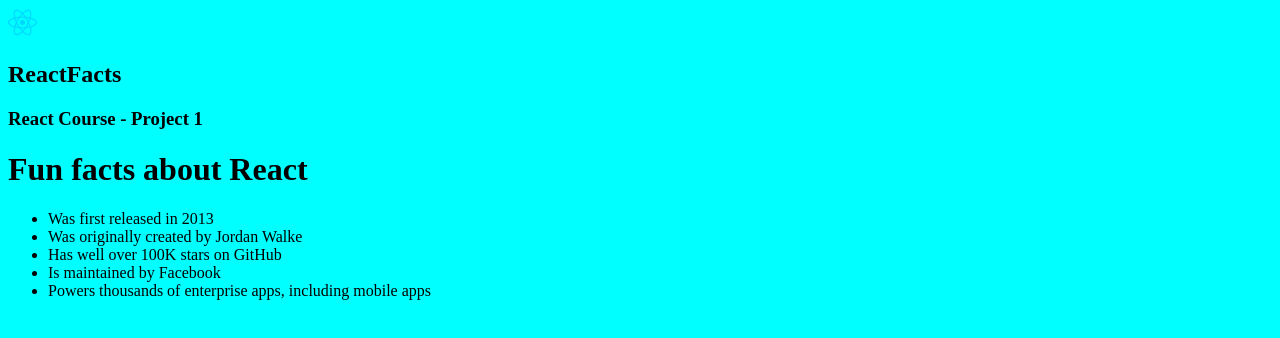
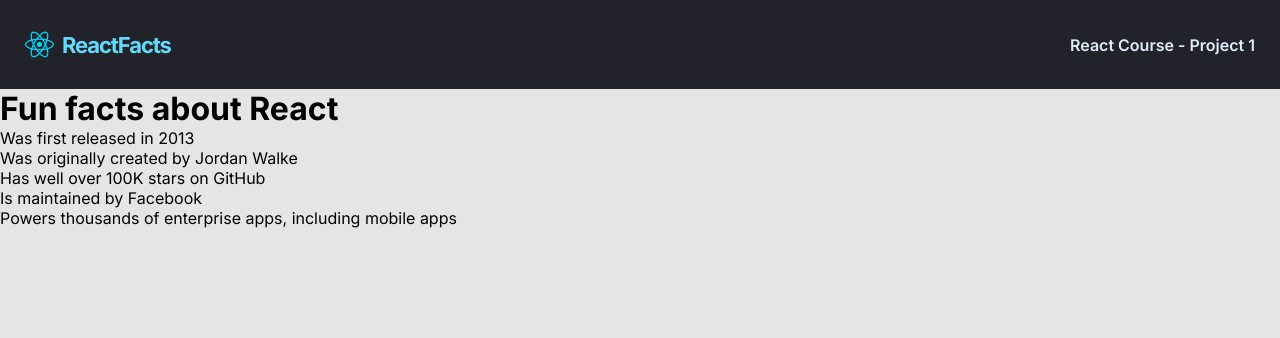
Before and after one commit to cosminmoldovan/react-course-project-1, a React (Create React App) app: page / in a window 1280 px wide. Shown: the top 338 px of the page. Built offline with nearby package versions, Linux system fonts and the light colour scheme.

Commit message:
style Navbar

```diff
--- a/src/App.css
+++ b/src/App.css
@@ -1,3 +1,34 @@
+@import url('https://fonts.googleapis.com/css2?family=Inter:wght@400;500;600;700&display=swap');
+*{
+  padding: 0;
+  margin: 0;
+  box-sizing: border-box;
+}
 body{
-  background-color: aqua;
+  font-family: 'Inter', sans-serif;
+  background-color: #e5e5e5;
 }
+.App{
+  /* max-width: 550px;
+  margin: 0 auto; */
+}
+.nav{
+  display: flex;
+  align-items: center;
+  background-color: #21222A;
+  padding: 30px 25px;
+}
+.nav-logo-name{
+  font-size: 22px;
+  color: #61DAFB;
+  margin-left: 8px;
+  font-weight: 700;
+  letter-spacing: -0.05em;
+}
+.nav-title{
+  margin-left: auto;
+  font-size: 16px;
+  color: #DEEBF8;
+  font-weight: 600;
+
+}
--- a/src/Navbar.js
+++ b/src/Navbar.js
@@ -1,10 +1,10 @@
 import logo from './assets/images/react-logo.png'
 function Navbar(){
     return (
-        <nav>
-            <img src= {logo} alt="react-logo"/>
-            <h1>ReactFacts</h1>
-            <h3>React Course - Project 1</h3>
+        <nav className='nav'>
+            <img src= {logo} alt="react-logo" className='nav-logo'/>
+            <h1 className='nav-logo-name'>ReactFacts</h1>
+            <h3 className='nav-title'>React Course - Project 1</h3>
         </nav>
     );
 }
```
